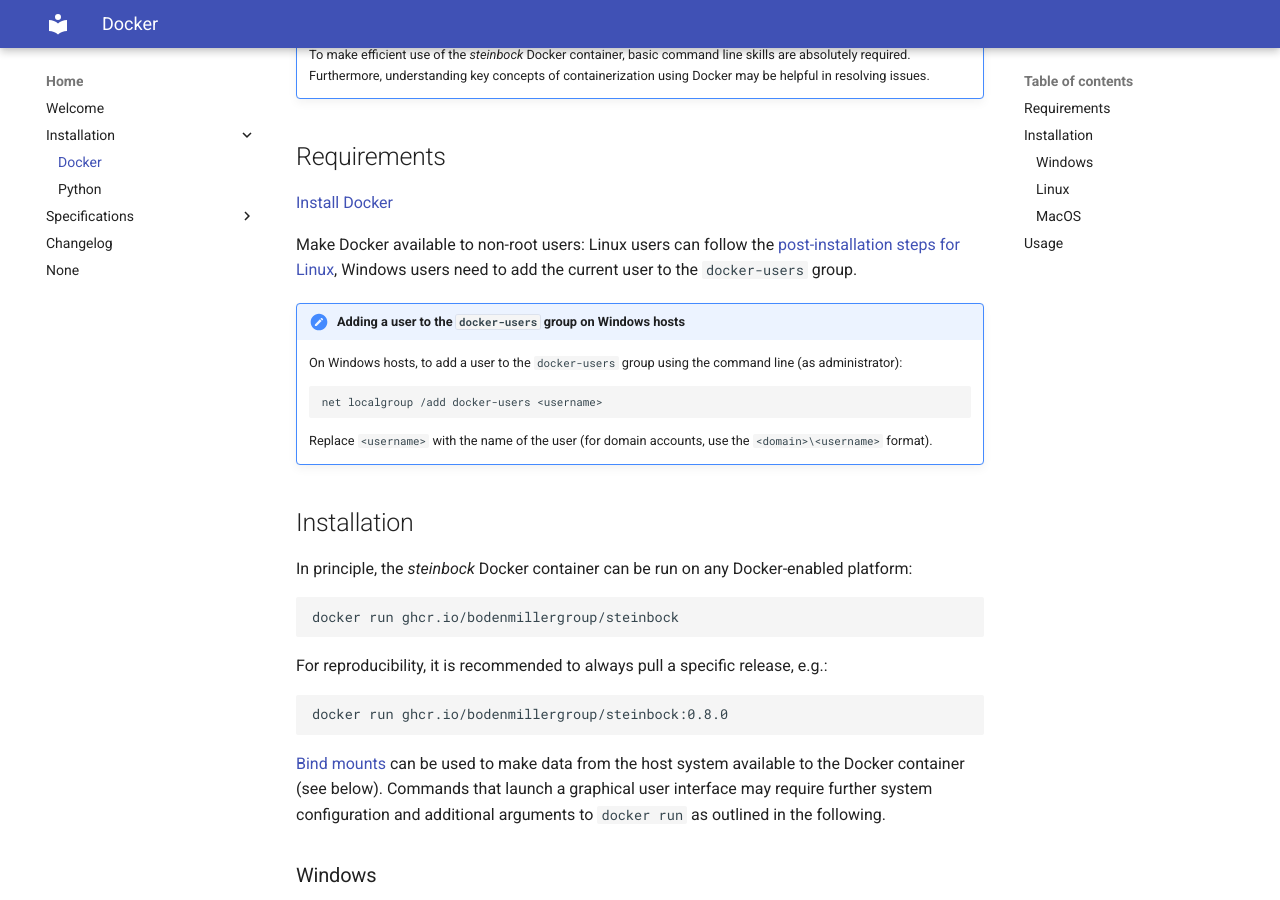
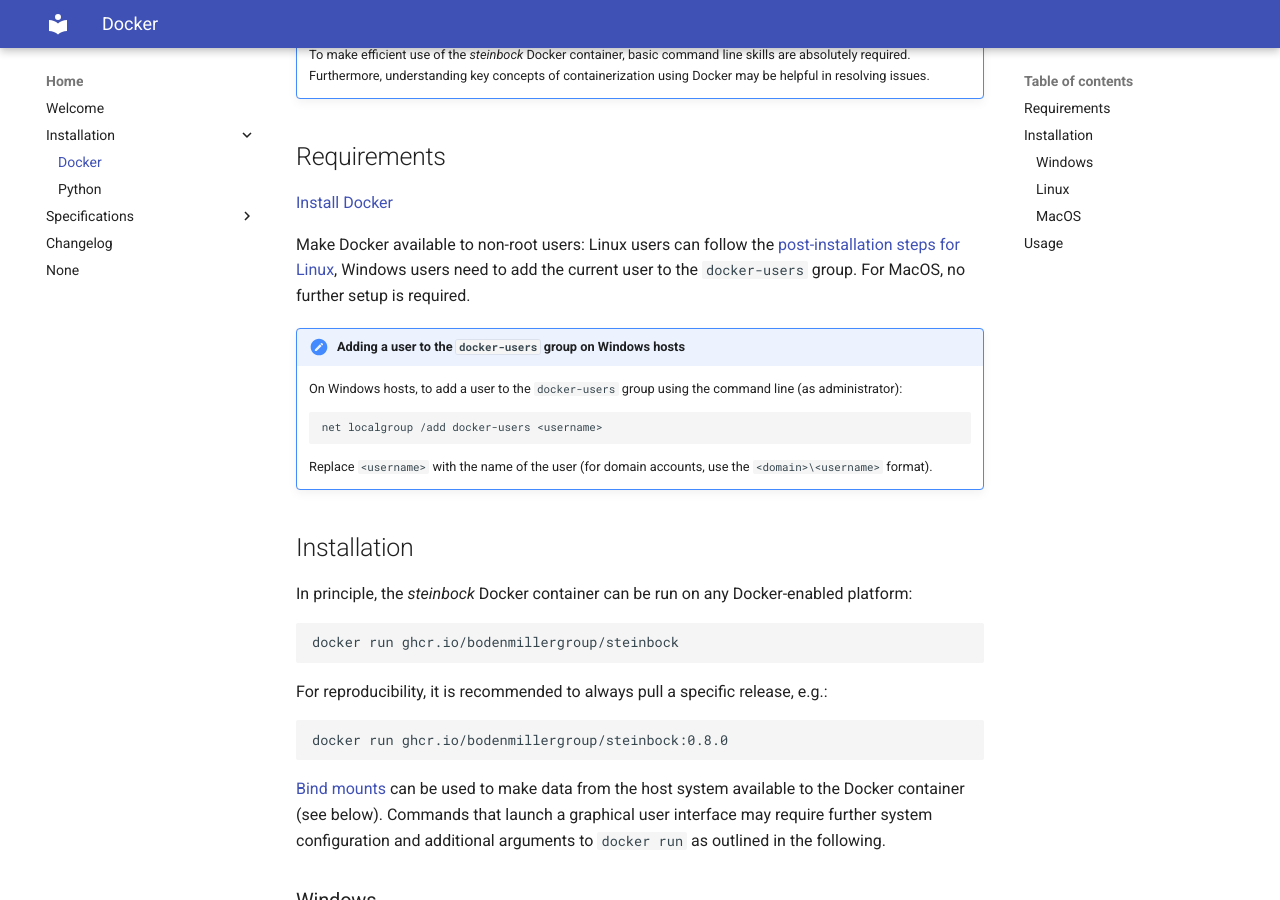
Before and after one commit to BodenmillerGroup/steinbock, an MkDocs documentation site: the page built from docs/docker.md, in a window 1280 px wide and 900 px high, scrolled down 320 px. Built offline with MkDocs 1.6.1 and Material for MkDocs 9.7.7, drawn with Linux system fonts in a browser that asks for light colours; the version menu is left out.

Commit message:
improve docs

```diff
--- a/docs/docker.md
+++ b/docs/docker.md
@@ -11,7 +11,7 @@
 
 [Install Docker](https://docs.docker.com/get-docker/)
 
-Make Docker available to non-root users: Linux users can follow the [post-installation steps for Linux](https://docs.docker.com/engine/install/linux-postinstall/), Windows users need to add the current user to the `docker-users` group.
+Make Docker available to non-root users: Linux users can follow the [post-installation steps for Linux](https://docs.docker.com/engine/install/linux-postinstall/), Windows users need to add the current user to the `docker-users` group. For MacOS, no further setup is required.
 
 !!! note "Adding a user to the `docker-users` group on Windows hosts"
     On Windows hosts, to add a user to the `docker-users` group using the command line (as administrator):
```
